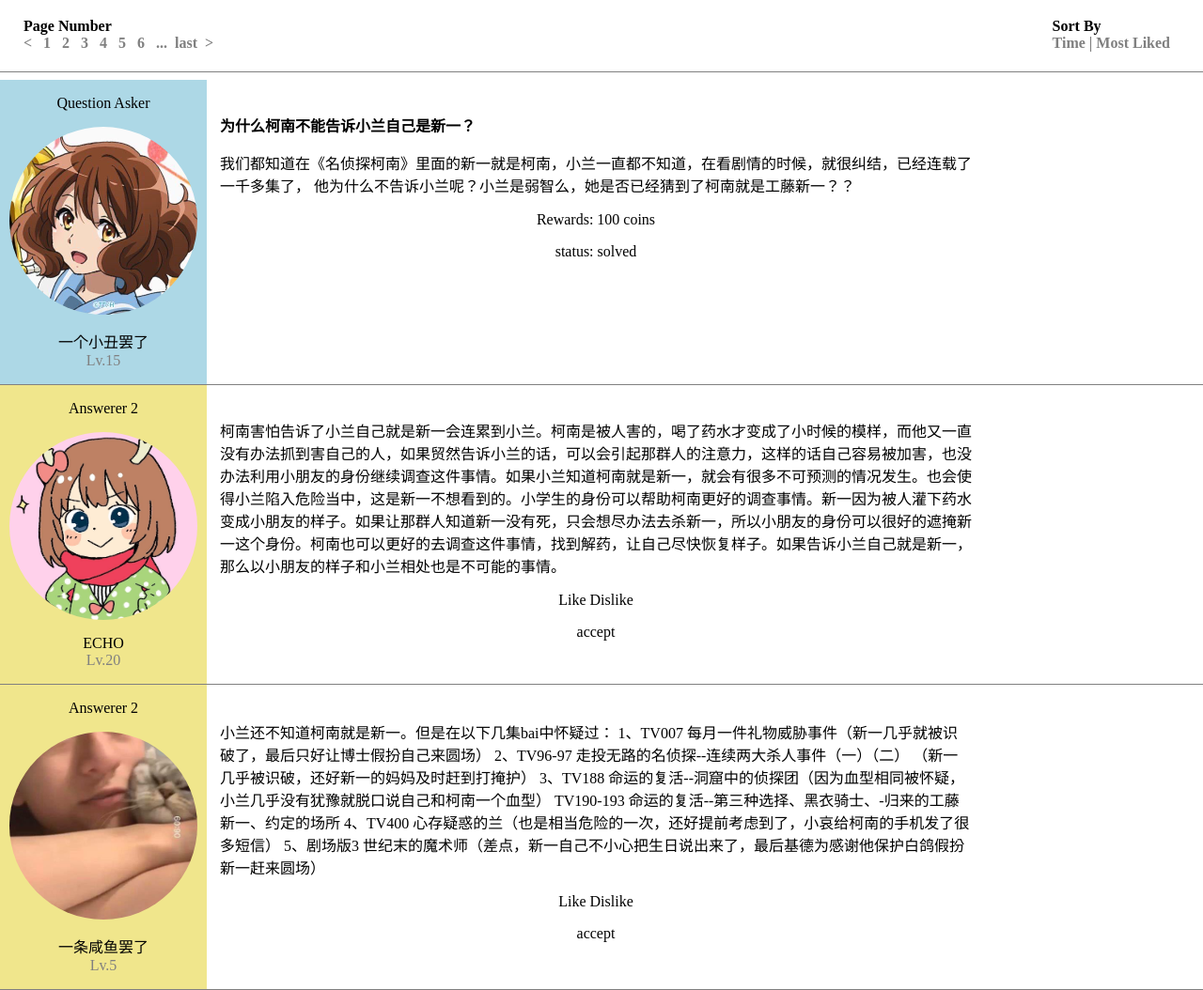
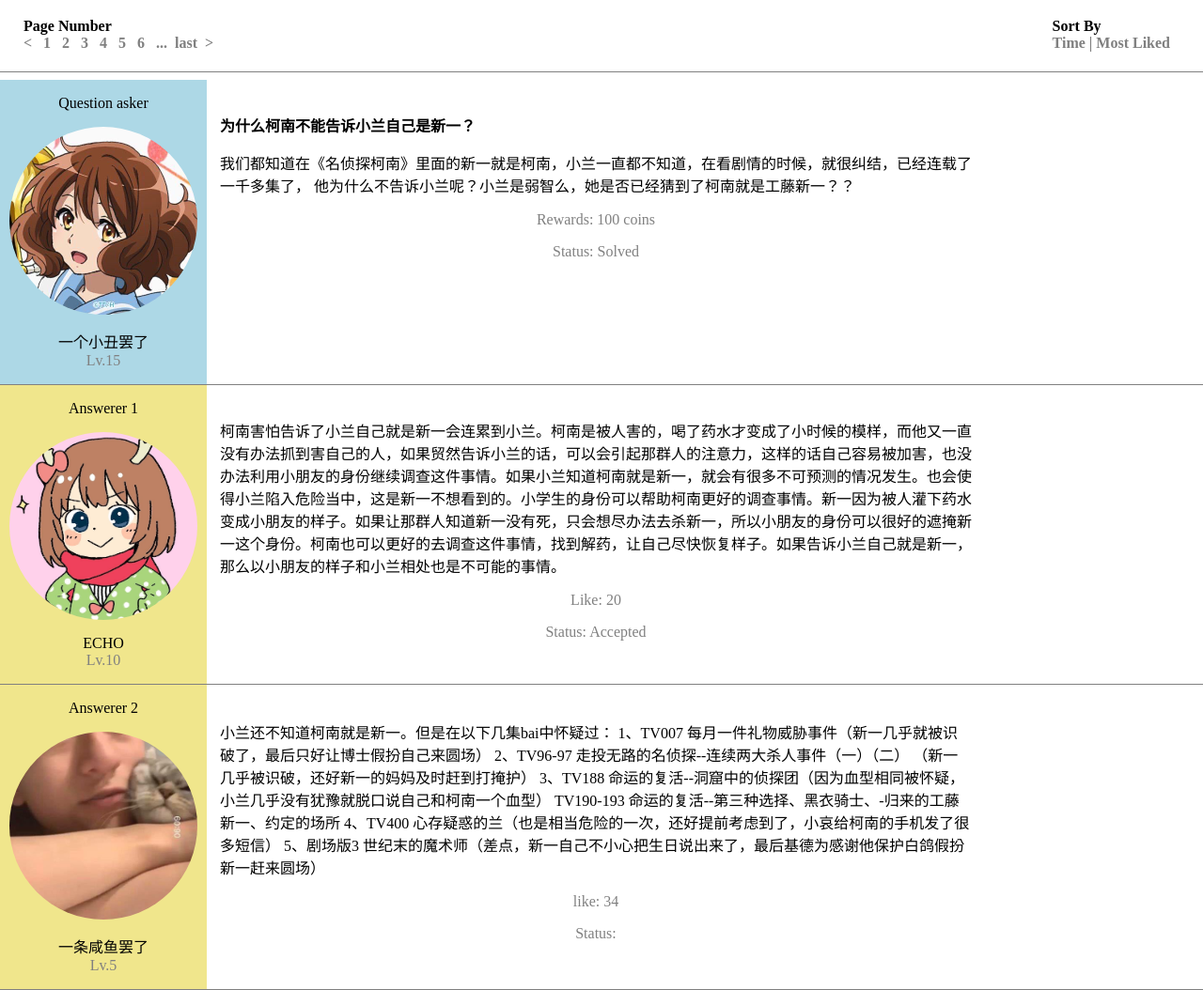
Before and after one commit to echoztoronto/Anime-Forum, a plain HTML site: page question.html in a window 1280 px wide. Shown: the part 352-1406 px from the top of the page at 94% size. Drawn offline with Linux system fonts and the light colour scheme.

Commit message:
Change question variables into id

```diff
--- a/question2.html
+++ b/question.html
@@ -79,13 +79,27 @@
 			<div class='askerContainer' >
 
 				<ul class='icon-top' style="list-style: none;">
-					<!-- Style the list element: Label and number -->
-					<li>Question Asker</li>
+					<div id ='question_asker'>
+						Question asker
+
+					</div>
+
+
 				</ul>
 				<img class='userIcon' src="images/default_profile.jpg" />
 				<ul class='icon-bottom' style="list-style: none;">
 					<!-- Style the list element: Label and number -->
-					<li>一个小丑罢了<br><span class="questionHeaderNumber">Lv.15</span></li>
+					<div id="display-name">
+						一个小丑罢了
+						<br>
+						<span class="questionHeaderNumber">
+							<div id="user-level">
+								Lv.15
+							</div>
+
+						</span>
+
+					</div>
 
 				</ul>
 
@@ -102,13 +116,19 @@
 
 				<ul class='likeContainer' style="list-style: none;">
 					<!-- Style the list element: Label and number -->
-					<li>Rewards: 100 coins</li>
+					<div id ='question_rewards'>
+						Rewards: 100 coins
+
+					</div>
 
 				</ul>
 
 				<ul class='likeContainer' style="list-style: none;">
 					<!-- Style the list element: Label and number -->
-					<li>status: solved</li>
+					<div id ='question_status'>
+						Status: Solved
+
+					</div>
 
 				</ul>
 
@@ -123,13 +143,27 @@
 			 <div class='answererContainer' >
 
 				<ul class='icon-top' style="list-style: none;">
-					<!-- Style the list element: Label and number -->
-					<li>Answerer 2</li>
+
+					<div id = 'question_answerer'>
+						Answerer 1
+
+					</div>
+
 				</ul>
 				<img class='userIcon' src="images/default_profile2.jpg" />
 				<ul class='icon-bottom' style="list-style: none;">
 					<!-- Style the list element: Label and number -->
-					<li>ECHO<br><span class="questionHeaderNumber">Lv.20</span></li>
+					<div id="display-name">
+						ECHO
+						<br>
+						<span class="questionHeaderNumber">
+							<div id="user-level">
+								Lv.10
+							</div>
+
+						</span>
+
+					</div>
 
 				</ul>
 
@@ -145,12 +179,18 @@
 
 
 				<ul class='likeContainer' style="list-style: none;">
-					<!-- Style the list element: Label and number -->
-					<li>Like  	Dislike</li>
+					<div id ='answer_like'>
+						Like: 20
+
+					</div>
+
 				</ul>
 				<ul class='likeContainer' style="list-style: none;">
 					<!-- Style the list element: Label and number -->
-					<li>accept</li>
+					<div id ='answer_accept'>
+						Status: Accepted
+
+					</div>
 
 				</ul>
 
@@ -163,13 +203,26 @@
 			<div class='answererContainer' >
 
 				<ul class='icon-top' style="list-style: none;">
-					<!-- Style the list element: Label and number -->
-					<li>Answerer 2</li>
+
+					<div id = 'question_answerer'>
+						Answerer 2
+
+					</div>
 				</ul>
 				<img class='userIcon' src="images/default_profile3.jpg" />
 				<ul class='icon-bottom' style="list-style: none;">
 					<!-- Style the list element: Label and number -->
-					<li>一条咸鱼罢了<br><span class="questionHeaderNumber">Lv.5</span></li>
+					<div id="display-name">
+						一条咸鱼罢了
+						<br>
+						<span class="questionHeaderNumber">
+							<div id="user-level">
+								Lv.5
+							</div>
+
+						</span>
+
+					</div>
 
 				</ul>
 
@@ -198,13 +251,20 @@
 				</br>
 				<ul class='likeContainer' style="list-style: none;">
 					<!-- Style the list element: Label and number -->
-					<li>Like  	Dislike</li>
+					<div id ='answer_like'>
+						like: 34
+
+					</div>
+
 
 				</ul>
 
 				<ul class='likeContainer' style="list-style: none;">
 					<!-- Style the list element: Label and number -->
-					<li>accept</li>
+					<div id ='answer_accept'>
+						Status:
+
+					</div>
 
 				</ul>
 
--- a/style/question_page.css
+++ b/style/question_page.css
@@ -256,3 +256,48 @@
 	position: absolute;
 	border: 3px solid white;
 }
+
+#user-level{
+    font-size: 100%;
+    color:grey;
+
+}
+
+#display-name{
+
+    font-size: 100%;
+    color:black;
+}
+
+#question_asker{
+
+    font-size: 100%;
+    color:black;
+}
+
+#question_answerer{
+
+    font-size: 100%;
+    color:black;
+}
+#question_rewards{
+    font-size: 100%;
+    color:grey;
+}
+
+#question_status{
+    font-size: 100%;
+    color:grey;
+
+}
+
+#answer_like{
+    font-size: 100%;
+    color:grey;
+
+}
+#answer_accept{
+    font-size: 100%;
+    color:grey;
+
+}
```
